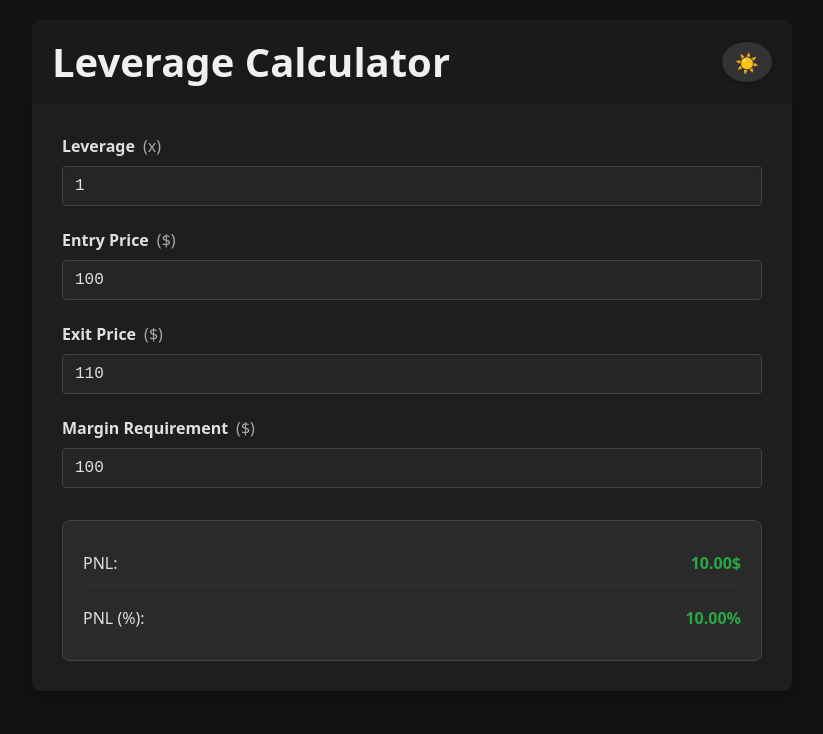
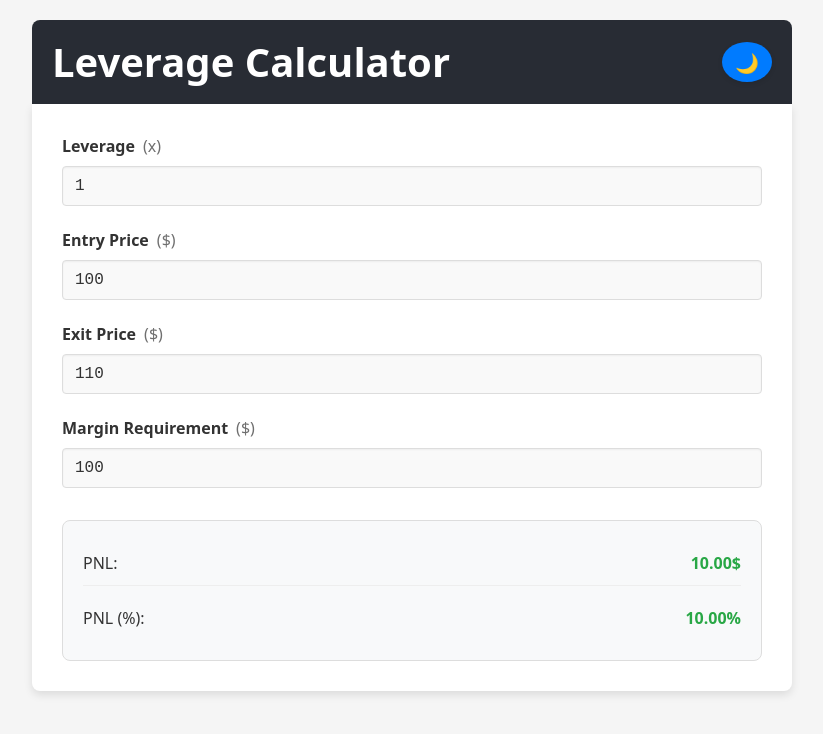
Before and after one commit to Pyroarsonist/leverage-calculator, a React (Vite) app: page / in a window 1280 px wide. Shown: the top 734 px of the page, without its empty margins (228-1051 px from the left). Built offline with nearby package versions, Linux system fonts and the light colour scheme.

Commit message:
added gh deploys
added a dark theme to the device's settings

changed README.md

```diff
--- a/src/ThemeContext.jsx
+++ b/src/ThemeContext.jsx
@@ -9,7 +9,11 @@ export const useTheme = () => useContext(ThemeContext);
 // Theme provider component
 export const ThemeProvider = ({ children }) => {
     // State to track the current theme (dark by default)
-    const [isDarkTheme, setIsDarkTheme] = useState(true);
+    const isDarkByDefault = window.matchMedia(
+        '(prefers-color-scheme: dark)'
+    ).matches;
+
+    const [isDarkTheme, setIsDarkTheme] = useState(isDarkByDefault);
 
     // Function to toggle between dark and light themes
     const toggleTheme = () => {
```
Also changed, not shown: 1 other file (tests, documents, lock files or other folders).
